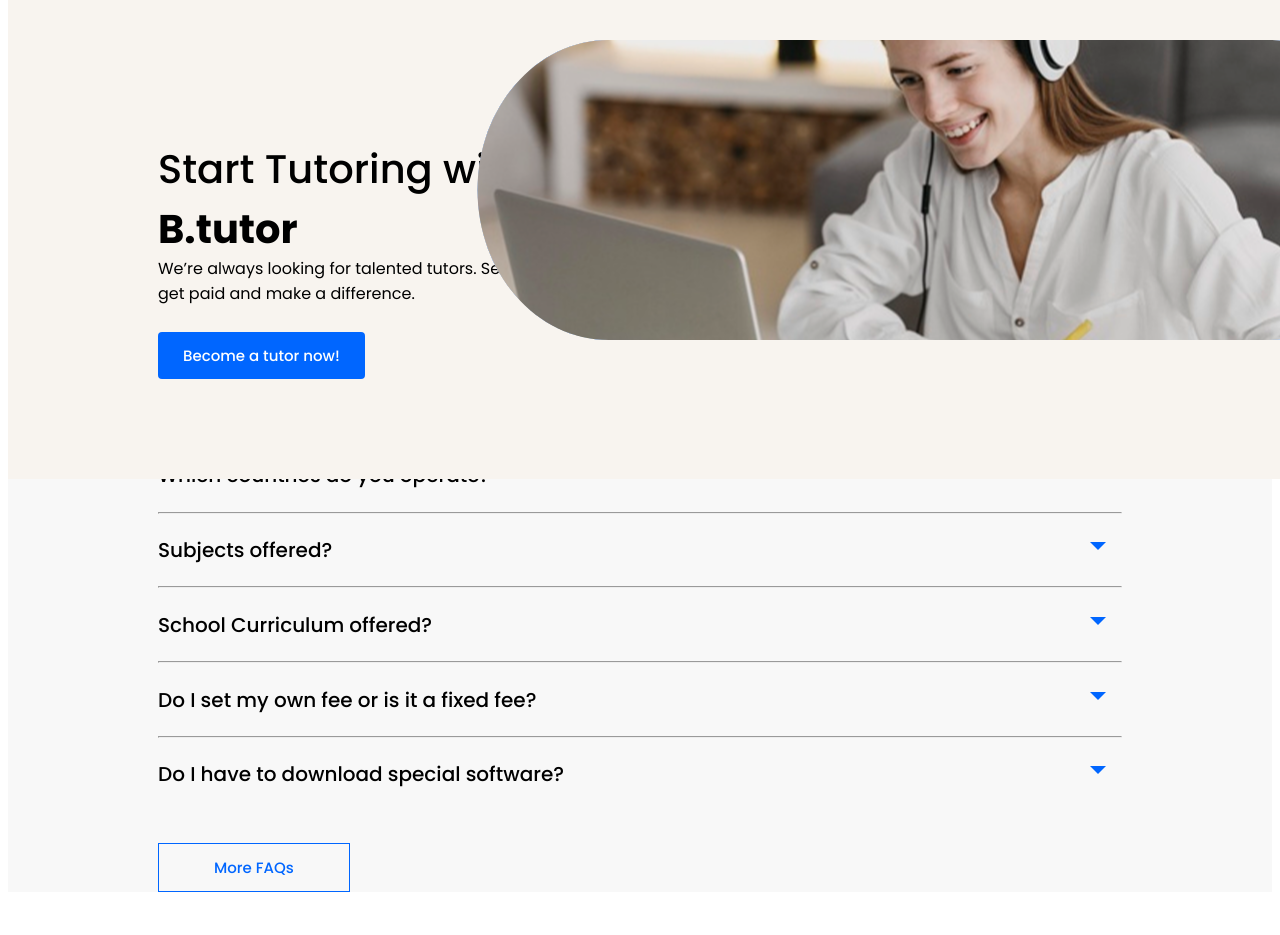
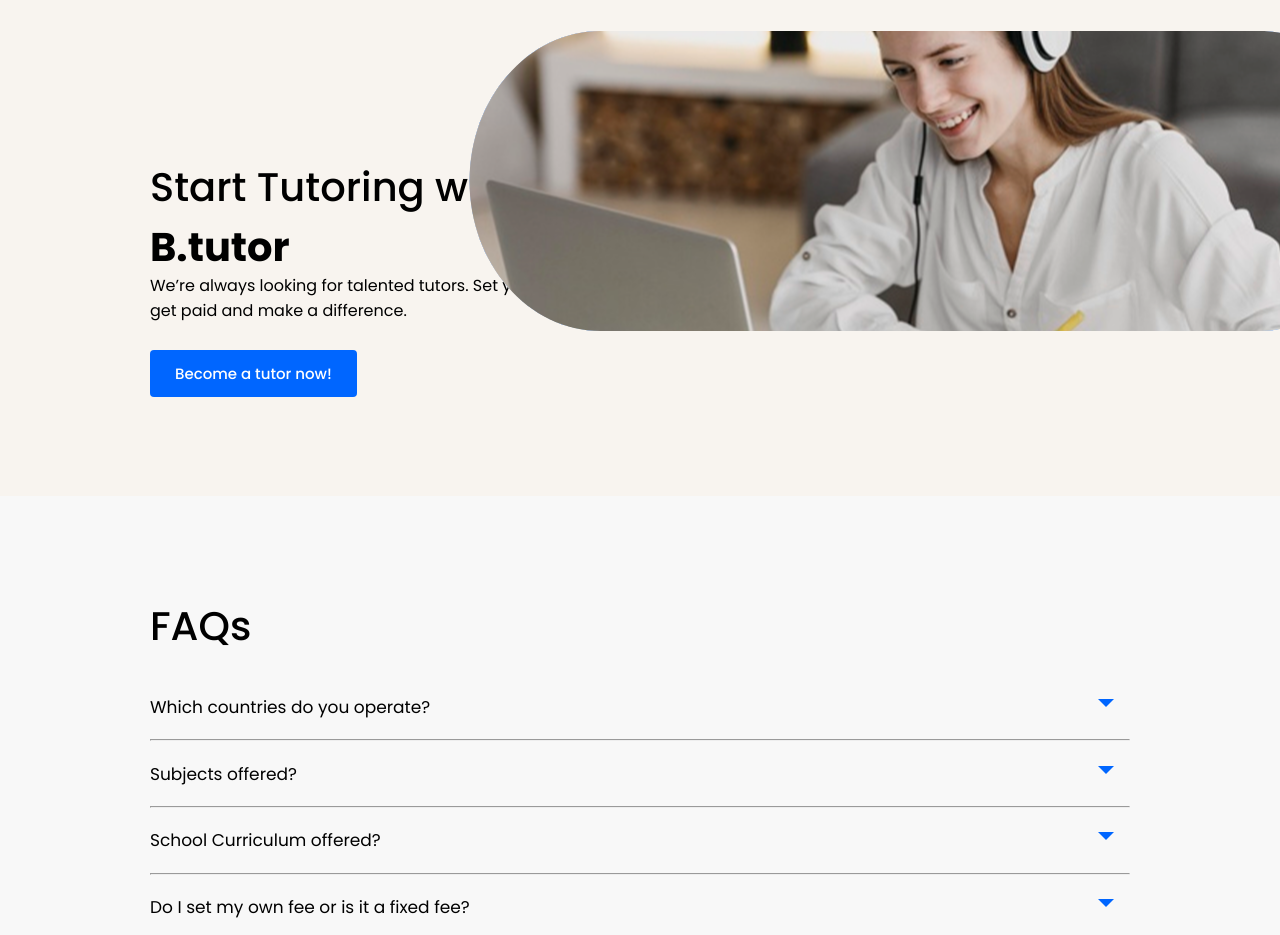
Before and after one commit to albertofilippi/b.tutor, a plain HTML site: page index.html in a window 1280 px wide. Shown: the part 1560-2495 px from the top of the page. Before the commit the page ends 2460 px from the top, so only its background shows below. Drawn offline with nearby package versions, Linux system fonts and the light colour scheme.

Commit message:
initial commit

```diff
--- a/style.css
+++ b/style.css
@@ -6,6 +6,7 @@
 
 body{
     font-family: 'Poppins', sans-serif;
+    margin: 0;
 }
 
 .m-l{margin-left: 150px;}
@@ -123,13 +124,13 @@
 }
 
 .how-it-works{
-    position: absolute;
     width: 100%;
     background-color: #f8f4ef;
+    margin-top: -28px;
 }
 
 .how-it-works h1{
-    margin-top: 100px;
+    padding-top: 100px;
     font-size: 40px;
     font-weight: 500;
 }
@@ -206,9 +207,9 @@
 }
 
 .faqs{
-    margin-top: 1250px;
     width: 100%;
     background-color: #f8f8f8;
+    margin-top: -28px;
 }
 
 .faqs h1{
@@ -217,7 +218,7 @@
 }
 
 .title-faq-section{
-    margin-top: 100px;
+    padding-top: 100px;
 }
 
 .div-title-faq{
@@ -228,8 +229,8 @@
 }
 
 h1.faq-title{
-    font-size: 20px;
-    font-weight: 500;
+    font-size: 17px;
+    font-weight: 400;
 }
 
 .triangle{
@@ -266,4 +267,5 @@
     color: #0066FF;
     border: solid 1px #0066FF;
     background-color: #f8f8f8;
+    margin-bottom: 100px;
 }
```
